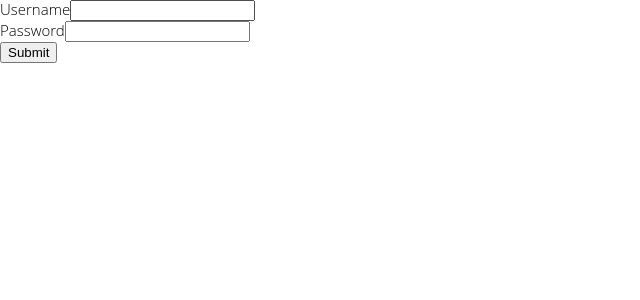
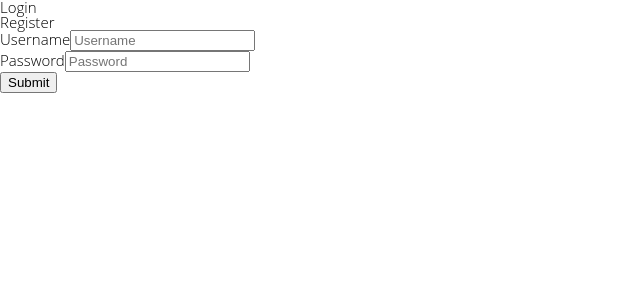
Before and after one commit to refercrast/chat, a React (Create React App) app in the folder client/: page / in a window 1280 px wide. Shown: the top 300 px of the page, without its empty margins (0-640 px from the left). Built offline with nearby package versions, Linux system fonts and the light colour scheme.

Commit message:
configuring redux-saga

```diff
--- a/client/src/Resources/Styles/styles.css
+++ /dev/null
@@ -1,7 +0,0 @@
-/* Base */
-@import "Base/colors.css";
-@import "Base/reset.css";
-
-/* Components */
-
-/* Pages */
--- a/client/src/Components/Auth/AuthForm.tsx
+++ b/client/src/components/auth/AuthForm.tsx
@@ -20,10 +20,10 @@ const AuthForm = (props: AuthFormProps) => {
         <div className="authForm">
             <ul className="auth-links">
                 <li>
-                    <NavLink to='/login' />
+                    <NavLink to='/login' >Login</NavLink>
                 </li>
                 <li>
-                    <NavLink to='/register' />
+                    <NavLink to='/register'>Register</NavLink>
                 </li>
             </ul>
             <form onSubmit={handleSubmit}>
@@ -34,6 +34,8 @@ const AuthForm = (props: AuthFormProps) => {
                         id="input-username"
                         name="username"
                         value={username}
+                        placeholder="Username"
+                        autoComplete="On"
                         onChange={(e) => setUsername(e.target.value)}
                     />
                 </div>
@@ -43,7 +45,9 @@ const AuthForm = (props: AuthFormProps) => {
                         type="password"
                         id="input-password"
                         name="password"
+                        placeholder="Password"
                         value={password}
+                        autoComplete="On"
                         onChange={(e) => setPassword(e.target.value)}
                     />
                 </div>
--- a/client/src/index.tsx
+++ b/client/src/index.tsx
@@ -1,9 +1,9 @@
 import React from 'react';
 import ReactDOM from 'react-dom';
-import './Resources/Styles/styles.css';
+import './resources/styles/styles.css';
 import * as serviceWorker from './serviceWorker';
 import { BrowserRouter } from "react-router-dom";
-import AuthForm from "./Components/Auth/AuthForm";
+import AuthForm from "./components/auth/AuthForm";
 
 const Application = () => (
     // For test
--- /dev/null
+++ b/client/src/resources/styles/styles.css
@@ -0,0 +1,7 @@
+/* base */
+@import "base/colors.css";
+@import "base/reset.css";
+
+/* components */
+
+/* pages */
--- /dev/null
+++ b/client/src/store/redusers/index.ts
@@ -0,0 +1,5 @@
+import { combineReducers } from "redux";
+
+export default combineReducers({
+
+});
```
Also changed, not shown: client/src/store/index.ts (added, +17 -0 lines), client/src/store/types.ts (added, +26 -0 lines), client/src/resources/styles/base/colors.css (renamed from client/src/Resources/Styles/Base/colors.css), client/src/resources/styles/base/reset.css (renamed from client/src/Resources/Styles/Base/reset.css).
